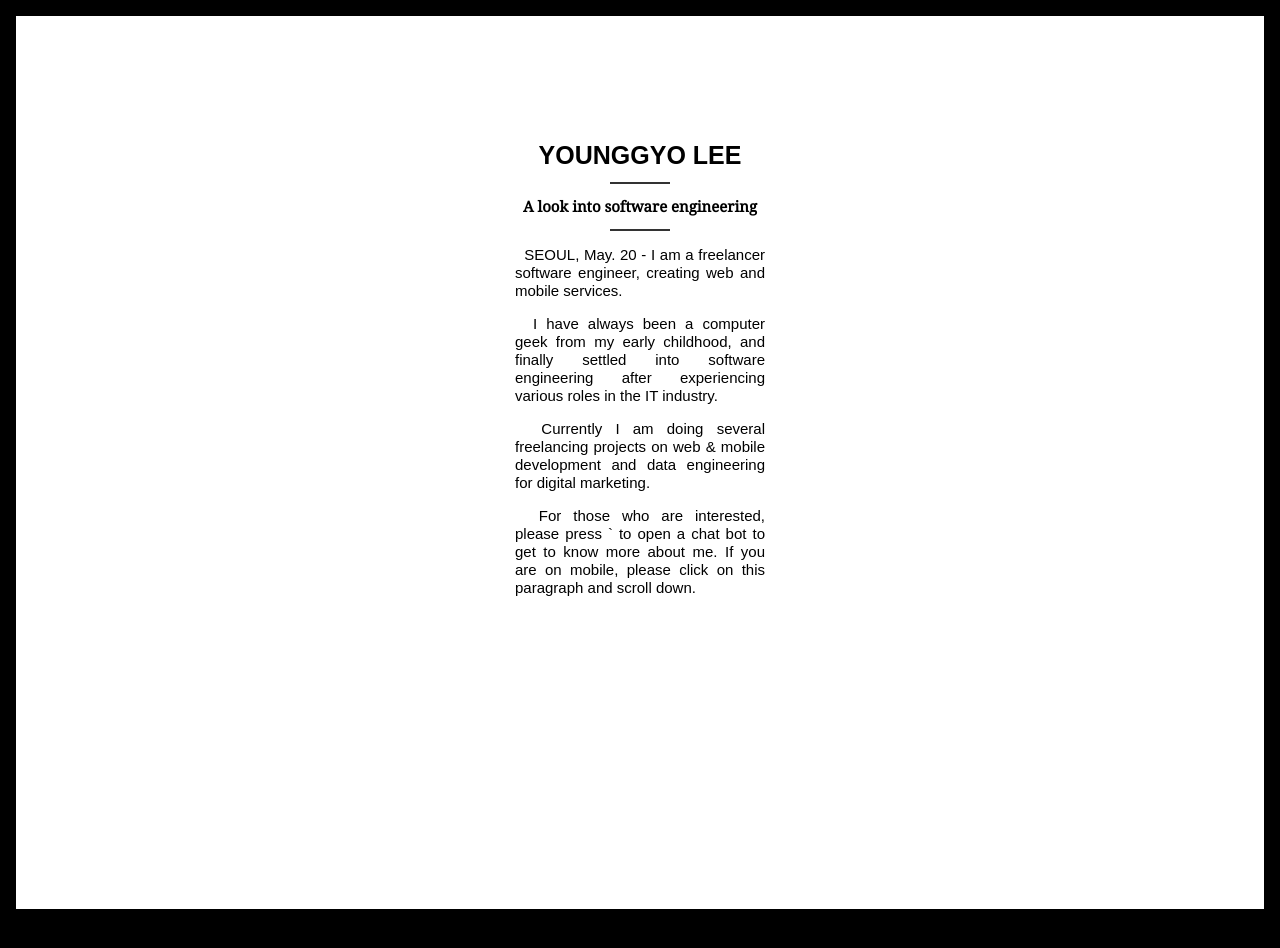
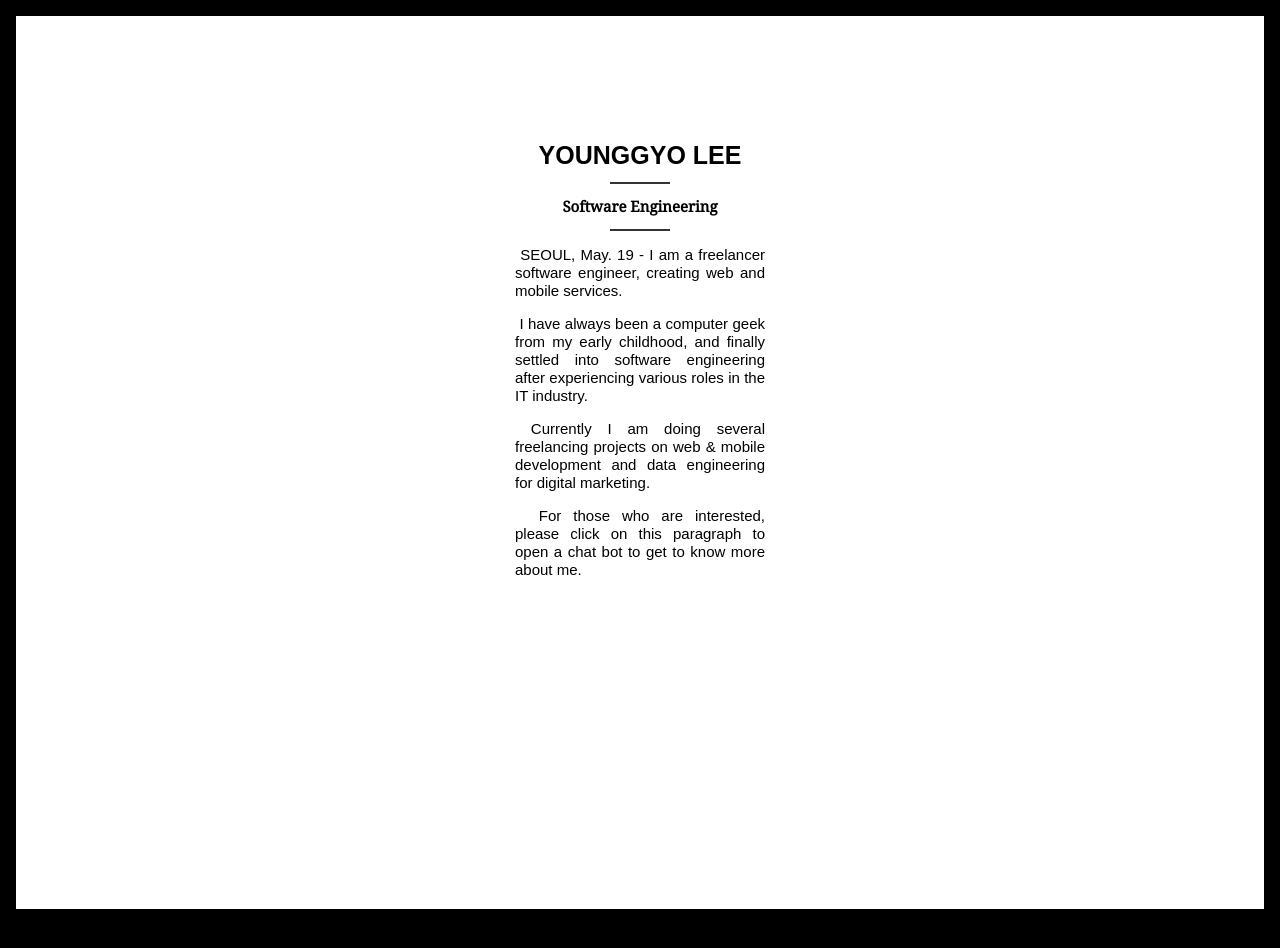
Before and after one commit to younggyolee/chatbot_frontend, a React (Create React App) app: page / in a window 1280 px wide. Shown: the top 948 px of the page. Built offline with nearby package versions, Linux system fonts and the light colour scheme; no server answers; a web font is replaced by a local one.

Commit message:
Update main texts

```diff
--- a/src/components/App/App.js
+++ b/src/components/App/App.js
@@ -46,24 +46,23 @@ export default function App({
                 YOUNGGYO LEE
               </span>
               <hr/>
-              <h2>A look into software engineering</h2>
+              <h2>Software Engineering</h2>
               <hr/>
               <p>
-                &nbsp;&nbsp;SEOUL, May. {new Date().getYear() - 100} - I am a freelancer software engineer, creating web and mobile services.
+                &nbsp;SEOUL, May. {new Date().getDate()} - I am a freelancer software engineer, creating web and mobile services.
               </p>
               <p>
-                &nbsp;&nbsp;I have always been a computer geek from my early childhood, and finally settled into software engineering after experiencing various roles in the IT industry.
+                &nbsp;I have always been a computer geek from my early childhood, and finally settled into software engineering after experiencing various roles in the IT industry.
               </p>
               <p>
-                &nbsp;&nbsp;Currently I am doing several freelancing projects on web & mobile development and data engineering for digital marketing.
+                &nbsp;Currently I am doing several freelancing projects on web & mobile development and data engineering for digital marketing.
               </p>
               <p
                 className={styles.lastParagraph}
                 // onClick={() => setShowMore(true)}
                 onClick={()=>setShowChatBot(true)}
               >
-                &nbsp;&nbsp;For those who are interested, please press ` to open a chat bot to get to know more about me.
-                If you are on mobile, please click on this paragraph and scroll down.
+                &nbsp;&nbsp;For those who are interested, please click on this paragraph to open a chat bot to get to know more about me.
               </p>
             </section>
           </div>
```
